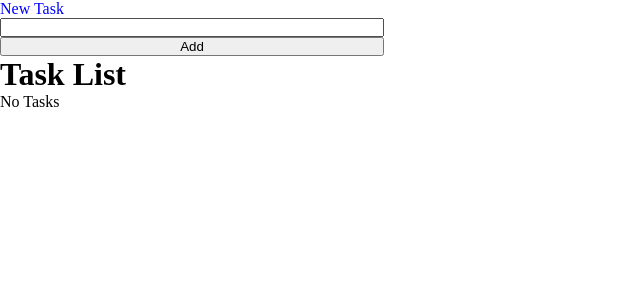
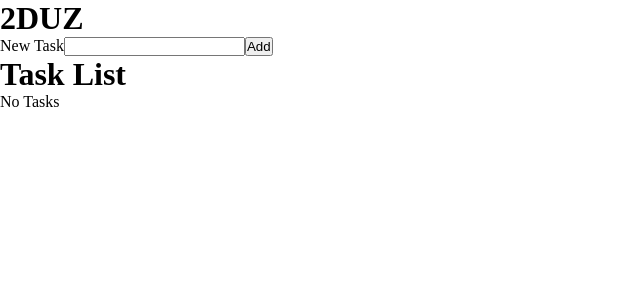
Before and after one commit to jsmartdev/react-todo, a React (Vite) app: page / in a window 1280 px wide. Shown: the top 300 px of the page, without its empty margins (0-640 px from the left). Built offline with nearby package versions, Linux system fonts and the light colour scheme.

Commit message:
added header

```diff
--- a/src/App.jsx
+++ b/src/App.jsx
@@ -44,11 +44,12 @@ const App = () =>  {
   }
 
   return (
-    <>
+    <div>
+      <h1>2DUZ</h1>
       <NewTaskForm addButton={addTask} />
-      <h1 className='header'>Task List</h1>
+      <h1>Task List</h1>
       <TaskList tasks={tasks} deleteButton={deleteTask} toggleButton={toggleTask} />
-    </>
+    </div>
   )
 }
 
--- a/src/components/NewTaskForm.jsx
+++ b/src/components/NewTaskForm.jsx
@@ -12,14 +12,14 @@ export const NewTaskForm = ({ addButton }) => {
   }
 
   return (
-    <form onSubmit={handleSubmit} className='new-item-form'>
+    <form onSubmit={handleSubmit}>
       <label htmlFor='itemInput'>New Task</label>
       <input
         value={entry}
         onChange={e => setEntry(e.target.value)}
         type='text' id='itemInput'
       />
-      <button className='add-btn'>Add</button>
+      <button>Add</button>
     </form>
   )
 }
--- a/src/components/TaskItem.jsx
+++ b/src/components/TaskItem.jsx
@@ -8,7 +8,7 @@ export const TaskItem = ({ id, title, completed, toggleButton, deleteButton }) =
         />
         {title}
       </label>
-      <button className='delete-btn' onClick={() => deleteButton(id)}>Delete</button>
+      <button onClick={() => deleteButton(id)}>Delete</button>
     </li>
   )
 }
--- a/src/components/TaskList.jsx
+++ b/src/components/TaskList.jsx
@@ -2,7 +2,7 @@ import { TaskItem } from './TaskItem';
 
 export const TaskList = ({ tasks, toggleButton, deleteButton }) => {
   return (
-    <ul className='list'>
+    <ul>
         {tasks.length == 0 && "No Tasks"}
         {tasks.map(task => {
           return (
--- a/src/index.css
+++ b/src/index.css
@@ -2,11 +2,6 @@
   margin: 0;
   padding: 0;
   box-sizing: border-box;
-}
-
-.page {
-  width: 100vw;
-  height: 100vh;
 }
 
 .new-item-form {
```
